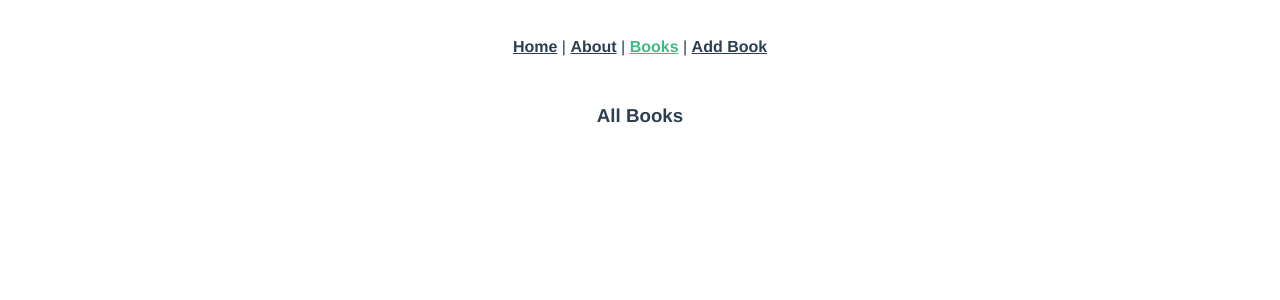
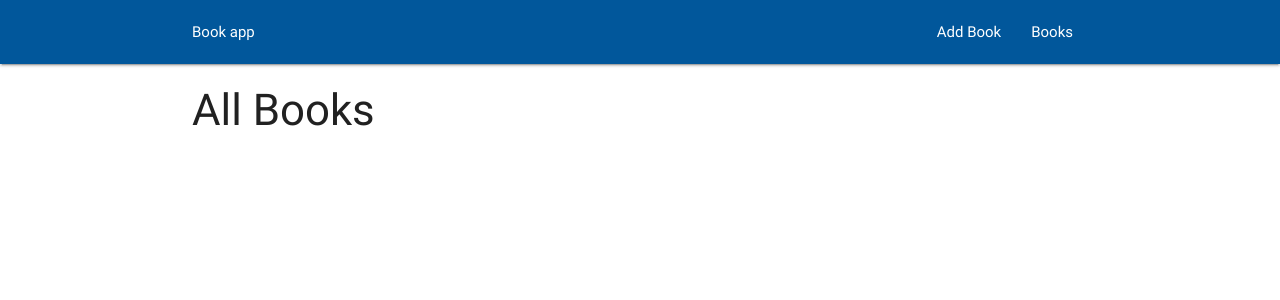
Before and after one commit to rkloecker/vue-test2, a Vue app: page /books in a window 1280 px wide. Shown: the top 300 px of the page. Built offline with nearby package versions, Linux system fonts and the light colour scheme.

Commit message:
added materialize css styling

```diff
--- a/public/index.html
+++ b/public/index.html
@@ -1,17 +1,30 @@
 <!DOCTYPE html>
 <html lang="en">
   <head>
-    <meta charset="utf-8">
-    <meta http-equiv="X-UA-Compatible" content="IE=edge">
-    <meta name="viewport" content="width=device-width,initial-scale=1.0">
-    <link rel="icon" href="<%= BASE_URL %>favicon.ico">
-    <title>albums</title>
+    <meta charset="utf-8" />
+    <meta http-equiv="X-UA-Compatible" content="IE=edge" />
+    <meta name="viewport" content="width=device-width,initial-scale=1.0" />
+    <link rel="icon" href="<%= BASE_URL %>favicon.ico" />
+    <link
+      rel="stylesheet"
+      href="https://cdnjs.cloudflare.com/ajax/libs/materialize/0.100.2/css/materialize.min.css"
+    />
+    <title>Vuex Book CRUD ls app</title>
   </head>
   <body>
     <noscript>
-      <strong>We're sorry but albums doesn't work properly without JavaScript enabled. Please enable it to continue.</strong>
+      <strong
+        >We're sorry but this app doesn't work properly without JavaScript
+        enabled. Please enable it to continue.</strong
+      >
     </noscript>
     <div id="app"></div>
     <!-- built files will be auto injected -->
+    <script
+      src="https://code.jquery.com/jquery-3.2.1.min.js"
+      integrity="sha256-hwg4gsxgFZhOsEEamdOYGBf13FyQuiTwlAQgxVSNgt4="
+      crossorigin="anonymous"
+    ></script>
+    <script src="https://cdnjs.cloudflare.com/ajax/libs/materialize/0.100.2/js/materialize.min.js"></script>
   </body>
 </html>
--- a/src/App.vue
+++ b/src/App.vue
@@ -1,33 +1,20 @@
 <template>
   <div id="app">
-    <div id="nav">
-      <router-link to="/">Home</router-link> |
-      <router-link to="/about">About</router-link> |
-      <router-link to="/books">Books</router-link> |
-      <router-link to="/addbook">Add Book</router-link>
+    <Navbar/>
+    <div class="container">
+      <router-view/>
     </div>
-    <router-view/>
   </div>
 </template>
 
-<style>
-#app {
-  font-family: 'Avenir', Helvetica, Arial, sans-serif;
-  -webkit-font-smoothing: antialiased;
-  -moz-osx-font-smoothing: grayscale;
-  text-align: center;
-  color: #2c3e50;
-}
-#nav {
-  padding: 30px;
-}
+<script>
+// @ is an alias to /src
+import Navbar from "@/components/Navbar.vue";
 
-#nav a {
-  font-weight: bold;
-  color: #2c3e50;
-}
-
-#nav a.router-link-exact-active {
-  color: #42b983;
-}
-</style>
+export default {
+  name: "app",
+  components: {
+    Navbar
+  }
+};
+</script>
--- a/src/components/AddBook.vue
+++ b/src/components/AddBook.vue
@@ -1,11 +1,18 @@
 <template>
   <div>
-    <h3>Add Book</h3>
+    <router-link class="btn grey mt-2" to="/books">Back</router-link>
+    <h1>Add Book</h1>
     <div class="add">
       <form @submit="onSubmit">
+        <div class="input-field">
           <input type="text" v-model="title" placeholder="Add Title...">
+          <label class="active" for="title">Title</label>
+        </div>
+        <div class="input-field">
           <input type="text" v-model="author" placeholder="Add Author...">
-        <input type="submit" value="Submit">
+          <label class="active" for="author">Author</label>
+        </div>
+        <input type="submit" value="Save" class="btn">
       </form>
     </div>
   </div>
@@ -35,3 +42,8 @@ export default {
   }
 };
 </script>
+<style>
+.mt-2 {
+  margin-top: 20px;
+}
+</style>
--- a/src/components/Book.vue
+++ b/src/components/Book.vue
@@ -2,17 +2,14 @@
   <div>
     <h3>All Books</h3>
 
-    <div class="todos">
-      <div
-        v-for="book in allBooks"
-        :key="book.id"
-      >
-       <!-- <router-link to="/books">{{ book.title }}</router-link> -->
-       <router-link :to="{ name: 'bookdetail', params: { id: book.id }}">{{ book.title }}</router-link>
-
-        <!-- <i @click="deleteTodo(todo.id)" class="fas fa-trash-alt"></i> -->
-      </div>
-    </div>
+    <ul class>
+      <li class="collection-item listelement" v-for="book in allBooks" :key="book.id">
+        <router-link
+          class="indigo-text text-darken-2 font_links"
+          :to="{ name: 'bookdetail', params: { id: book.id }}"
+        >{{ book.title }}</router-link>
+      </li>
+    </ul>
   </div>
 </template>
 
@@ -22,8 +19,7 @@ import { mapGetters, mapActions } from "vuex";
 export default {
   name: "HelloWorld",
   methods: {
-    ...mapActions(["init"]),
-
+    ...mapActions(["init"])
   },
   computed: mapGetters(["allBooks"]),
   created() {
@@ -31,3 +27,12 @@ export default {
   }
 };
 </script>
+
+<style>
+.font_links {
+  font-size: 1.2rem;
+}
+.listelement {
+  padding: 0.5rem 0 !important;
+}
+</style>
--- a/src/components/BookDetail.vue
+++ b/src/components/BookDetail.vue
@@ -1,10 +1,12 @@
 <template>
-<div>
- <p> {{ oneBook.title }} - {{ oneBook.author }}</p>
-   <router-link :to="{ name: 'updateBook', params: { id: oneBook.id }}">Edit Book</router-link>
-   <span @click="removeBook(oneBook.id)" class="remove">Delete Book</span>
-</div>
-
+  <div>
+    <br>
+    <h5 class="grey-text text-darken-2 mt-2">{{ oneBook.author }}</h5>
+    <h3>{{ oneBook.title }}</h3>
+    <router-link class="btn mr-1" :to="{ name: 'updateBook', params: { id: oneBook.id }}">Edit</router-link>
+    <router-link class="btn grey mr-1" to="/books">Back</router-link>
+    <button @click="removeBook(oneBook.id)" class="btn red">Delete</button>
+  </div>
 </template>
 
 <script>
@@ -13,21 +15,29 @@ import { mapGetters, mapActions } from "vuex";
 export default {
   name: "BookDetail",
   methods: {
-    ...mapActions(["getSingleBook", "removeBook"]),
-
+    ...mapActions(["getSingleBook", "removeBook"])
   },
   computed: mapGetters(["oneBook"]),
   created() {
-    console.log(this.$route.params.id)
+    console.log(this.$route.params.id);
     this.getSingleBook(this.$route.params.id);
   }
 };
 </script>
 
 <style>
-.remove{
+.remove {
   color: red;
   cursor: pointer;
   margin-left: 10px;
 }
+.mt-2 {
+  margin-top: 20px;
+}
+.mr-1 {
+  margin-right: 10px;
+}
+.mr-2 {
+  margin-right: 20px;
+}
 </style>
--- /dev/null
+++ b/src/components/Navbar.vue
@@ -0,0 +1,25 @@
+<template>
+  <div>
+    <nav class="light-blue darken-4">
+      <div class="container">
+        <router-link to="/">Book app</router-link>
+        <ul class="right">
+          <li>
+            <router-link to="/addbook">Add Book</router-link>
+          </li>
+          <li>
+            <router-link class="hide-on-small-only" to="/books">Books</router-link>
+          </li>
+        </ul>
+      </div>
+    </nav>
+  </div>
+</template>
+
+
+<script>
+export default { name: "Navbar" };
+</script>
+
+<style>
+</style>
--- a/src/components/UpdateBook.vue
+++ b/src/components/UpdateBook.vue
@@ -1,41 +1,25 @@
 <template>
   <div>
-    <h3>Add Book</h3>
-    <div class="add">
-     <p> {{ oneBook.title }} - {{ oneBook.author }}</p>
+    <router-link class="btn grey mt-2" to="/books">Back</router-link>
+    <h1 class="edit-header">Update Book</h1>
+    <div class="update">
+      <!-- <p> {{ oneBook.title }} - {{ oneBook.author }}</p> -->
       <form @submit="onSubmit">
-        <input type="text" v-model="title" >
-        <input type="text" v-model="author" >
-        <input type="submit" value="Submit">
+        <div class="input-field">
+          <input type="text" v-model="title">
+          <label class="active" for="title">Title</label>
+        </div>
+        <div class="input-field">
+          <input type="text" v-model="author">
+          <label class="active" for="author">Author</label>
+        </div>
+        <input type="submit" value="Save" class="btn">
       </form>
     </div>
   </div>
 </template>
 
 <script>
-// import { mapGetters, mapActions } from "vuex";
-
-// export default {
-//   name: "UpdateBook",
-
-//   created() {
-//     console.log(this.$route.params.id)
-//     this.getSingleBook(this.$route.params.id);
-//   },
-//     methods: {
-//     ...mapActions(["updateBook", "getSingleBook"]),
-//     computed: mapGetters(["oneBook"]),
-//     onSubmit(e) {
-//       e.preventDefault();
-//        const newBook = {
-//       // id: this.oneBook.id,
-//       // title: this.onebook.title,
-//       // author: this.onebook.author
-//     };
-//       // this.updateBook(newBook);
-//     }
-//   }
-// };
 import { mapGetters, mapActions } from "vuex";
 
 export default {
@@ -56,18 +40,27 @@ export default {
         title: this.title,
         author: this.author
       };
-      console.log(newBook)
+      console.log(newBook);
       this.updateBook(newBook);
     }
   },
   computed: mapGetters(["oneBook"]),
   created() {
-    console.log(this.$route.params.id)
+    console.log(this.$route.params.id);
     this.getSingleBook(this.$route.params.id);
-    console.log("author: ",this.oneBook.author)
-    this.title = this.oneBook.title
-    this.author = this.oneBook.author
-    this.id = this.oneBook.id
+    console.log("author: ", this.oneBook.author);
+    this.title = this.oneBook.title;
+    this.author = this.oneBook.author;
+    this.id = this.oneBook.id;
   }
 };
 </script>
+
+<style>
+.edit-header {
+  font-size: 3rem;
+}
+.mt-2 {
+  margin-top: 20px;
+}
+</style>
```
Also changed, not shown: src/components/HelloWorld.vue (added). Lines whose indentation alone changed are shown as unchanged.
